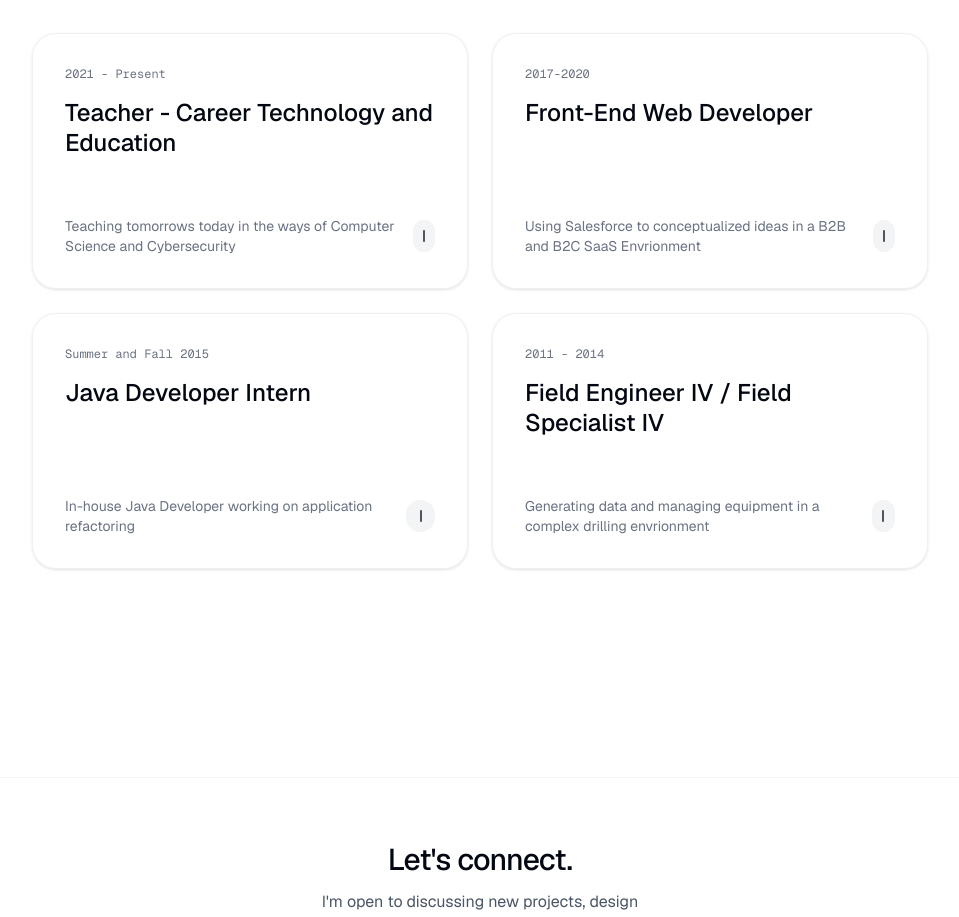
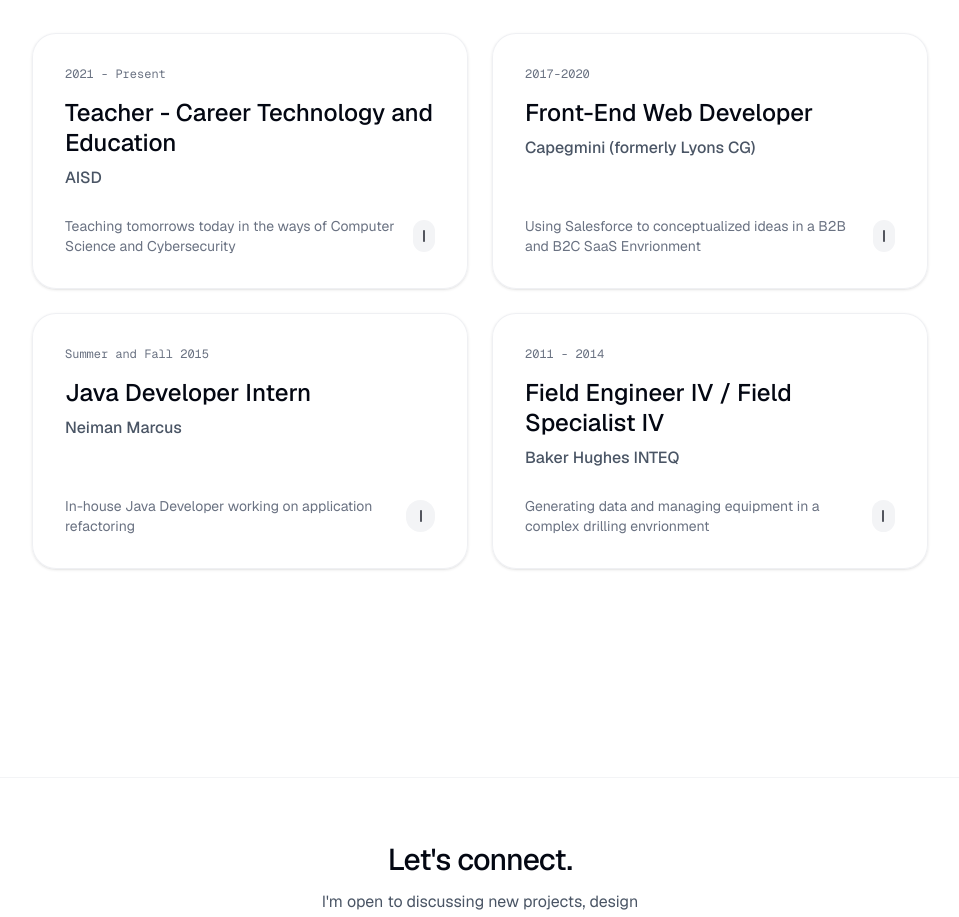
Before and after one commit to t-t-bui/my-personal-website, a Next.js app: page /resume in a window 1280 px wide. Shown: the part 1140-2057 px from the top of the page, without its empty margins (160-1119 px from the left). Built offline with nearby package versions, Linux system fonts and the light colour scheme.

Commit message:
fix spelling error

```diff
--- a/app/resume/page.tsx
+++ b/app/resume/page.tsx
@@ -143,7 +143,7 @@
 								<div>
 									<span className="text-xs font-mono text-gray-500 mb-4 block">{job.date}</span>
 									<h3 className="text-2xl font-medium text-gray-950 leading-tight mb-2 group-hover:text-gray-700 transition-colors">{job.role}</h3>
-									<p className="text-gray-600 font-medium">{job.compnay}</p>
+									<p className="text-gray-600 font-medium">{job.company}</p>
 								</div>
 								<div className="flex items-center justify-between w-full mt-6">
 									<span className="text-sm text-gray-500">{job.summary}</span>
```
